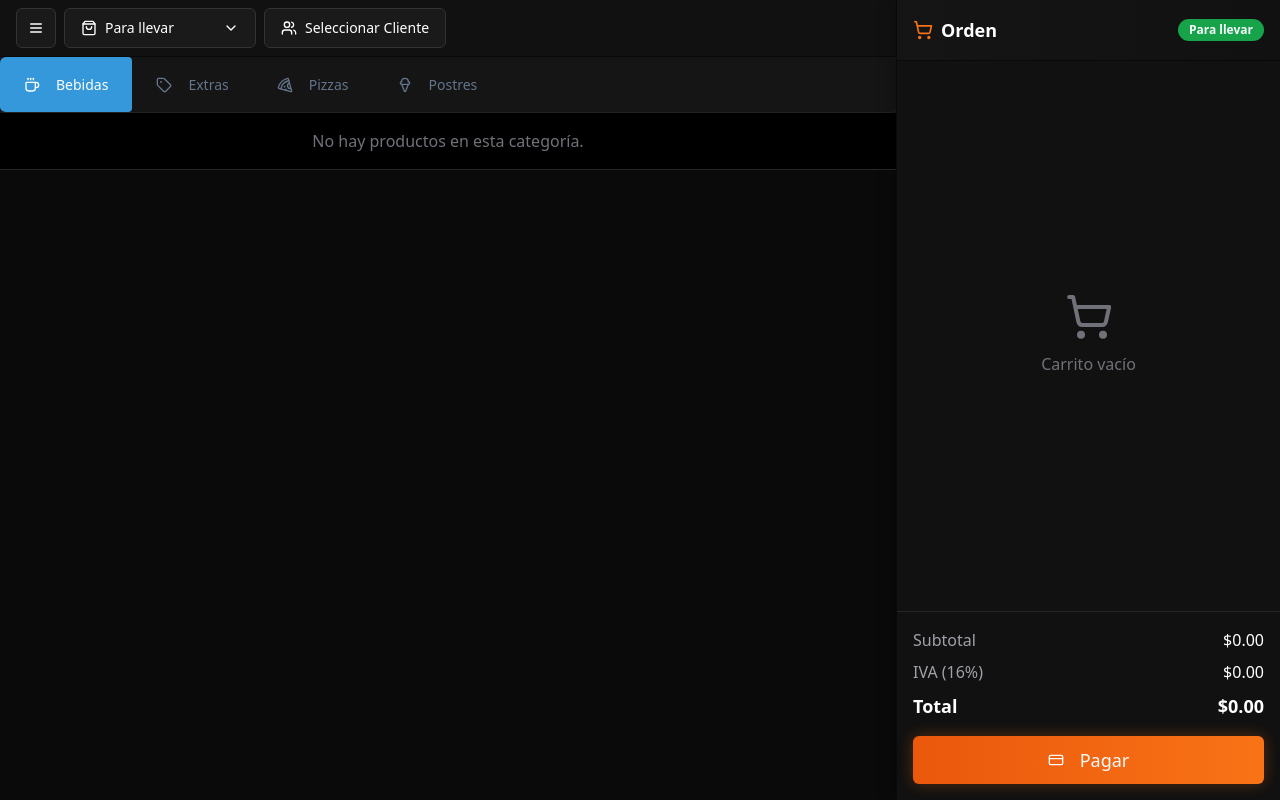
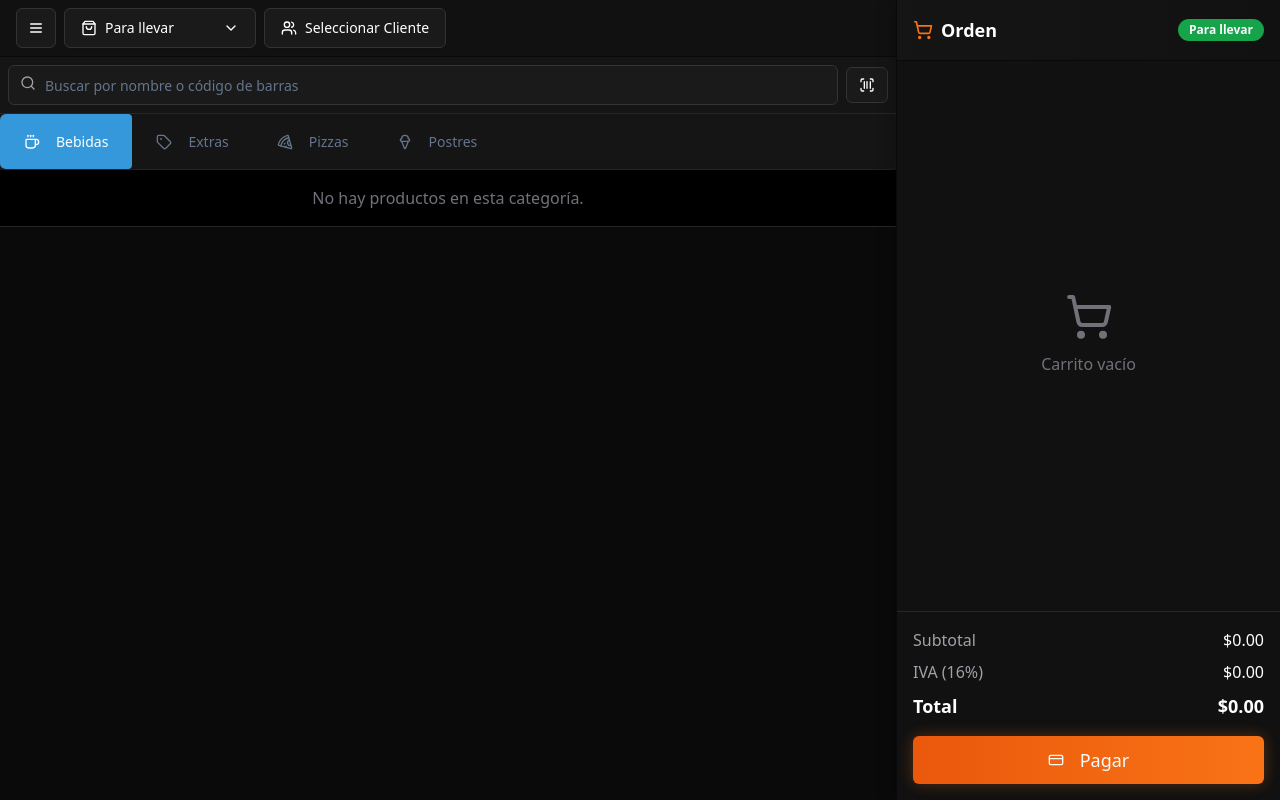
Before and after one commit to sebastianblaudev/tiny-utility-universe, a React (Vite) app: page / in a window 1280 px wide. Built offline with nearby package versions, Linux system fonts and the light colour scheme.

Commit message:
feat: Add product search functionality
Implement product search by barcode and name in POS.

```diff
--- a/src/hooks/useProductsData.ts
+++ b/src/hooks/useProductsData.ts
@@ -9,6 +9,8 @@ export function useProductsData() {
   const [products, setProducts] = useState<Product[]>([]);
   const [categories, setCategories] = useState<Category[]>([]);
   const [productsByCategory, setProductsByCategory] = useState<{ [key: string]: Product[] }>({});
+  const [searchResults, setSearchResults] = useState<Product[]>([]);
+  const [isSearchActive, setIsSearchActive] = useState(false);
 
   useEffect(() => {
     const loadData = async () => {
@@ -99,12 +101,56 @@ export function useProductsData() {
     loadData();
   }, []);
 
+  // Search function that searches by barcode or product name
+  const searchProducts = (query: string) => {
+    if (!query || query.trim() === '') {
+      setSearchResults([]);
+      setIsSearchActive(false);
+      return;
+    }
+
+    const normalizedQuery = query.toLowerCase().trim();
+    const results = products.filter(product => {
+      // Search by barcode (exact match)
+      if (product.barcode && product.barcode === normalizedQuery) {
+        return true;
+      }
+
+      // Search by name (partial match)
+      if (product.name.toLowerCase().includes(normalizedQuery)) {
+        return true;
+      }
+
+      return false;
+    });
+
+    setSearchResults(results);
+    setIsSearchActive(true);
+  };
+
+  // Function to handle barcode scanner input
+  const handleBarcodeScanned = (barcode: string) => {
+    // We're using the same search function but we know it's a barcode
+    searchProducts(barcode);
+  };
+
+  // Clear search results and deactivate search
+  const clearSearch = () => {
+    setSearchResults([]);
+    setIsSearchActive(false);
+  };
+
   return {
     products,
     categories,
     productsByCategory,
     isLoading,
     error,
+    searchProducts,
+    searchResults,
+    isSearchActive,
+    clearSearch,
+    handleBarcodeScanned,
     refresh: () => {
       // Esta función puede ser llamada para recargar los datos
       setIsLoading(true);
--- a/src/pages/Index.tsx
+++ b/src/pages/Index.tsx
@@ -1,4 +1,4 @@
-import { useState, useEffect } from "react"
+import { useState, useEffect, useRef } from "react"
 import { Badge } from "@/components/ui/badge"
 import {
   ShoppingCart,
@@ -20,6 +20,9 @@ import {
   Users,
   Eye,
   Tag,
+  X,
+  Barcode,
+  ScanBarcode
 } from "lucide-react"
 import { Button } from "@/components/ui/button"
 import { Tabs, TabsContent, TabsList, TabsTrigger } from "@/components/ui/tabs"
@@ -60,7 +63,12 @@ export default function PizzaPOS() {
     products,
     categories,
     productsByCategory,
-    isLoading
+    isLoading,
+    searchProducts,
+    searchResults,
+    isSearchActive,
+    clearSearch,
+    handleBarcodeScanned
   } = useProductsData();
 
   const [cart, setCart] = useState<any[]>([]);
@@ -78,6 +86,9 @@ export default function PizzaPOS() {
   const [selectedPizzas, setSelectedPizzas] = useState<Product[]>([])
   const [extraModal, setExtraModal] = useState<{ open: boolean, itemIdx: number | null }>({ open: false, itemIdx: null });
   const [pendingExtra, setPendingExtra] = useState<{ idx: number | null }>({ idx: null });
+  const [searchQuery, setSearchQuery] = useState<string>("");
+  const [isScannerActive, setIsScannerActive] = useState<boolean>(false);
+  const searchInputRef = useRef<HTMLInputElement>(null);
 
   useEffect(() => {
     if (categories.length > 0 && !selectedCategory) {
@@ -118,6 +129,64 @@ export default function PizzaPOS() {
   useEffect(() => {
     localStorage.setItem("pizzaPOSCart", JSON.stringify(cart));
   }, [cart]);
+
+  useEffect(() => {
+    if (isScannerActive) {
+      let barcodeBuffer = '';
+      const keyDownHandler = (e: KeyboardEvent) => {
+        if (!isScannerActive) return;
+
+        if (e.key !== 'Enter') {
+          barcodeBuffer += e.key;
+        } else {
+          if (barcodeBuffer) {
+            handleBarcodeScanned(barcodeBuffer);
+            setSearchQuery(barcodeBuffer);
+            barcodeBuffer = '';
+          }
+        }
+      };
+
+      window.addEventListener('keydown', keyDownHandler);
+
+      if (searchInputRef.current) {
+        searchInputRef.current.focus();
+      }
+
+      return () => {
+        window.removeEventListener('keydown', keyDownHandler);
+      };
+    }
+  }, [isScannerActive, handleBarcodeScanned]);
+
+  const handleSearchChange = (e: React.ChangeEvent<HTMLInputElement>) => {
+    const value = e.target.value;
+    setSearchQuery(value);
+    searchProducts(value);
+  };
+
+  const toggleScanner = () => {
+    const newScannerState = !isScannerActive;
+    setIsScannerActive(newScannerState);
+
+    if (newScannerState) {
+      toast({
+        title: "Escáner activado",
+        description: "Escanee un código de barras",
+        variant: "default"
+      });
+
+      if (searchInputRef.current) {
+        searchInputRef.current.focus();
+      }
+    } else {
+      toast({
+        title: "Escáner desactivado",
+        description: "Modo de búsqueda manual",
+        variant: "default"
+      });
+    }
+  };
 
   const filteredCustomers = customers.filter(
     (customer) =>
@@ -421,6 +490,8 @@ export default function PizzaPOS() {
     });
   };
 
+  const productsToDisplay = isSearchActive ? searchResults : (productsByCategory[selectedCategory] || []);
+
   return (
     <div className="flex h-screen bg-[#0A0A0A] text-white overflow-hidden">
       <div className="flex flex-col flex-1">
@@ -511,6 +582,47 @@ export default function PizzaPOS() {
           </div>
         </motion.div>
 
+        <div className="bg-[#151515] p-2 border-b border-zinc-800 flex items-center space-x-2">
+          <div className="relative flex-1">
+            <Search className="absolute left-3 top-2.5 h-4 w-4 text-zinc-400" />
+            <Input
+              ref={searchInputRef}
+              placeholder="Buscar por nombre o código de barras"
+              className="pl-9 bg-[#1A1A1A] border-[#333333] focus:border-orange-500 text-white"
+              value={searchQuery}
+              onChange={handleSearchChange}
+            />
+            {searchQuery && (
+              <button
+                onClick={() => {
+                  setSearchQuery('');
+                  clearSearch();
+                }}
+                className="absolute right-3 top-2.5 text-zinc-400 hover:text-white"
+              >
+                <X className="h-4 w-4" />
+              </button>
+            )}
+          </div>
+          <Button
+            variant={isScannerActive ? "default" : "outline"}
+            size="sm"
+            onClick={toggleScanner}
+            className={
+              isScannerActive
+                ? "bg-orange-600 hover:bg-orange-700"
+                : "bg-[#1A1A1A] hover:bg-[#252525] border-[#333333]"
+            }
+            title={isScannerActive ? "Desactivar escáner" : "Activar escáner de código de barras"}
+          >
+            {isScannerActive ? (
+              <Barcode className="h-4 w-4" />
+            ) : (
+              <ScanBarcode className="h-4 w-4" />
+            )}
+          </Button>
+        </div>
+
         <motion.div
           className="bg-zinc-900 border-b border-zinc-800"
           initial={{ opacity: 0 }}
@@ -520,7 +632,7 @@ export default function PizzaPOS() {
           {isLoading ? (
             <div className="p-8 text-center">Cargando productos...</div>
           ) : (
-            <Tabs value={selectedCategory} onValueChange={setSelectedCategory} className="w-full">
+            <Tabs value={selectedCategory} onValueChange={(isSearchActive ? (v) => { setSelectedCategory(v); clearSearch(); setSearchQuery(''); } : setSelectedCategory)} className="w-full">
               <TabsList className="bg-[#151515] p-0 h-14 w-full justify-start overflow-x-auto border-b border-[#222222]">
                 {categories.map((cat) => {
                   const Icon = defaultIcons[(cat.name || '').toLowerCase()] || Tag;
@@ -534,7 +646,7 @@ export default function PizzaPOS() {
                         px-6 h-full transition-all duration-300 hover:bg-[#252525] flex items-center gap-2
                       `}
                       style={{
-                        ...(selectedCategory === cat.id
+                        ...(selectedCategory === cat.id && !isSearchActive
                           ? { background: catColor, color: '#fff' }
                           : {}),
                       }}
@@ -546,21 +658,29 @@ export default function PizzaPOS() {
                 })}
               </TabsList>
 
-              <AnimatePresence mode="sync">
-                {categories.map((cat) => {
-                  const borderColor = getCategoryColor(cat);
-                  const productsInCategory = productsByCategory[cat.id] || [];
+              <div className="p-4 bg-black">
+                {isSearchActive && searchResults.length > 0 && (
+                  <div className="mb-4">
+                    <p className="text-orange-500 text-sm mb-2">
+                      {searchResults.length} {searchResults.length === 1 ? 'resultado' : 'resultados'} encontrados
+                    </p>
+                  </div>
+                )}
 
-                  return (
-                    <TabsContent
-                      key={cat.id}
-                      value={cat.id}
-                      className="m-0 p-4 bg-black"
-                      forceMount={selectedCategory === cat.id ? true : undefined}
-                    >
+                {isSearchActive && searchResults.length === 0 && (
+                  <div className="flex flex-col items-center justify-center py-8 text-zinc-500">
+                    <Search className="h-8 w-8 mb-2" />
+                    <p>No se encontraron productos</p>
+                    <p className="text-sm mt-1">Intente con otro término de búsqueda</p>
+                  </div>
+                )}
+
                 <div className="grid grid-cols-2 md:grid-cols-4 gap-4">
-                        {productsInCategory.length > 0 ? (
-                          productsInCategory.map((prod, index) => {
+                  {productsToDisplay.length > 0 ? (
+                    productsToDisplay.map((prod, index) => {
+                      const prodCategory = categories.find(c => c.id === (prod.categoryId || prod.category));
+                      const borderColor = prodCategory ? getCategoryColor(prodCategory) : '#FF931E';
+
                       return (
                         <motion.div
                           key={prod.id}
@@ -605,6 +725,14 @@ export default function PizzaPOS() {
                               <h3 className="font-medium text-center">{prod.name}</h3>
                             </div>
                           )}
+
+                          {prod.barcode && (
+                            <div className="absolute top-2 right-2 bg-zinc-800/80 px-2 py-1 rounded text-xs flex items-center">
+                              <Barcode className="h-3 w-3 mr-1 text-orange-500" />
+                              <span className="text-zinc-300">{prod.barcode}</span>
+                            </div>
+                          )}
+
                           {(prod.category === 'pizzas' || prod.categoryId === 'cat_pizza') && (
                             <div className="absolute top-2 right-2 flex items-center space-x-1">
                               <div
@@ -638,15 +766,14 @@ export default function PizzaPOS() {
                       );
                     })
                   ) : (
+                    !isSearchActive && (
                       <div className="text-center text-zinc-500 w-full col-span-4">
                         No hay productos en esta categoría.
                       </div>
+                    )
                   )}
                 </div>
-                    </TabsContent>
-                  );
-                })}
-              </AnimatePresence>
+              </div>
             </Tabs>
           )}
         </motion.div>
```
Lines whose indentation alone changed are shown as unchanged.
